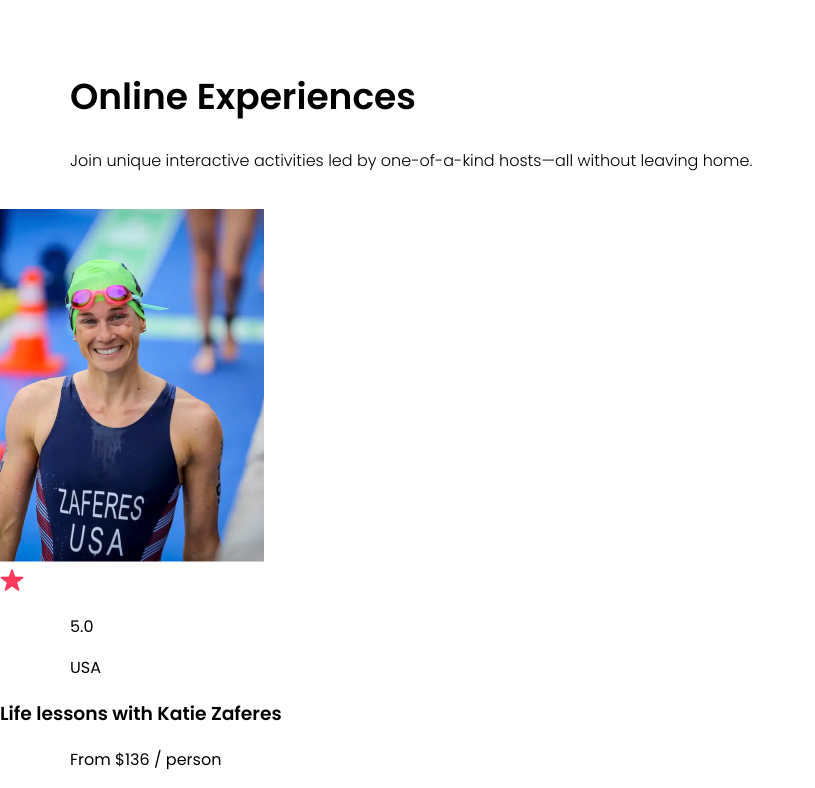
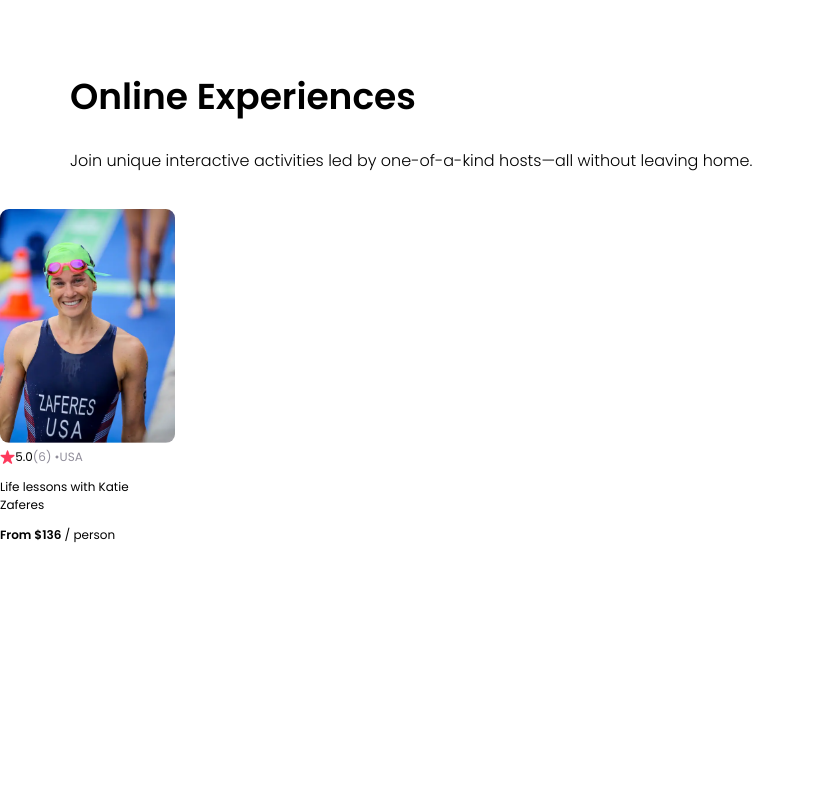
Before and after one commit to thomas-hdqr/Airbnb-Experiences-Clone, a React (Create React App) app: page / in a window 1280 px wide. Shown: the part 542-1330 px from the top of the page, without its empty margins (0-815 px from the left). After the commit the page ends 1098 px from the top, so only its background shows below. Built offline with nearby package versions, Linux system fonts and the light colour scheme.

Commit message:
first component

```diff
--- a/src/App.css
+++ b/src/App.css
@@ -1,5 +1,5 @@
 .App {
-  margin: 0 auto;
+  /* margin: 0 auto; */
   background-color: #ffff;
   font-family: 'Poppins', sans-serif;
 }
@@ -29,21 +29,49 @@
 }
 
 
-.hero > h1, p {
+.hero-title, .hero-description {
   padding-left: 70px;
   padding-right: 40%;
   text-align: left;
 }
 
-.hero > h1 {
+.hero-title {
   padding-top: 20px;
   padding-bottom: -10px;
   font-size: 2.25rem;
   font-weight: 600;
 }
 
-.hero > p {
+.hero-description {
   font-size: 1rem;
   font-weight: 300;
   padding-bottom: 20px;
 }
+
+
+.card {
+  width: 175px;
+  font-size: 12px;
+}
+
+.card-image {
+  width: 100%;
+  border-radius: 9px;
+}
+
+.card-rating {
+  display: flex;
+  align-items: center;
+}
+
+.card-star {
+  height: 14px;
+}
+
+.gray {
+  color: #918E9B;
+}
+
+.bold {
+  font-weight: bold;
+}
--- a/src/components/Card.js
+++ b/src/components/Card.js
@@ -6,12 +6,13 @@ function Card() {
         <div className="card">
             <img className="card-image" src="./images/katie-zaferes.png" alt="Katie Zaferes" />
             <div className="card-rating">
-                <img className="card-image" src="./images/star.png" alt="Star rating" />
-                <p className="card-rate">5.0</p>
-                <p className="card-location">USA</p>
+                <img className="card-star" src="./images/star.png" alt="Star rating" />
+                <span className="card-rate">5.0</span>
+                <span className="gray">(6) • </span>
+                <span className="gray"> USA</span>
             </div>
-            <h3>Life lessons with Katie Zaferes</h3>
-            <p>From $136 / person</p>
+            <p>Life lessons with Katie Zaferes</p>
+            <p><span className="bold">From $136</span> / person</p>
         </div>
     )
 }
--- a/src/components/Hero.js
+++ b/src/components/Hero.js
@@ -5,8 +5,8 @@ function Hero() {
     return (
         <div className="hero">
             <img className="hero-image" src="./images/photo-grid.png" alt="images de présentation" />
-            <h1>Online Experiences</h1>
-            <p>Join unique interactive activities led by one-of-a-kind hosts—all without leaving home.</p>
+            <h1 className="hero-title">Online Experiences</h1>
+            <p className="hero-description">Join unique interactive activities led by one-of-a-kind hosts—all without leaving home.</p>
         </div>
     )
 }
```
